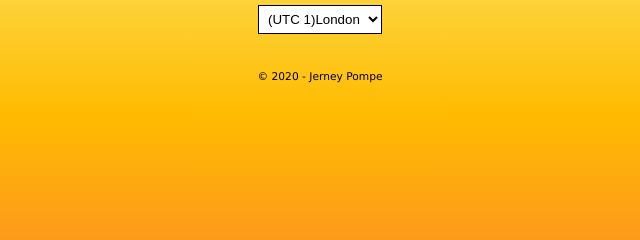
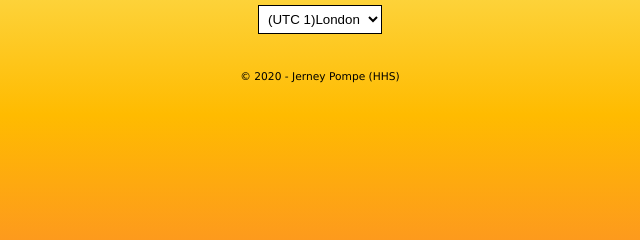
Before and after one commit to jerneypompe/ClockJDP, a plain HTML site: page index.html in a window 1280 px wide. Shown: the part 152-392 px from the top of the page, 320-960 px from the left. Drawn offline with Linux system fonts and the light colour scheme.

Commit message:
Update index.html

```diff
--- a/index.html
+++ b/index.html
@@ -59,7 +59,7 @@
 		</main>
 		<footer class="logo-img">
 			<img id="logobottom" src="images/SpaceX_Logo_White.png">
-			<p>&copy; 2020 - Jerney Pompe </p>
+			<p>&copy; 2020 - Jerney Pompe (HHS)</p>
 		</footer>
 	</body>
 </html>
```
